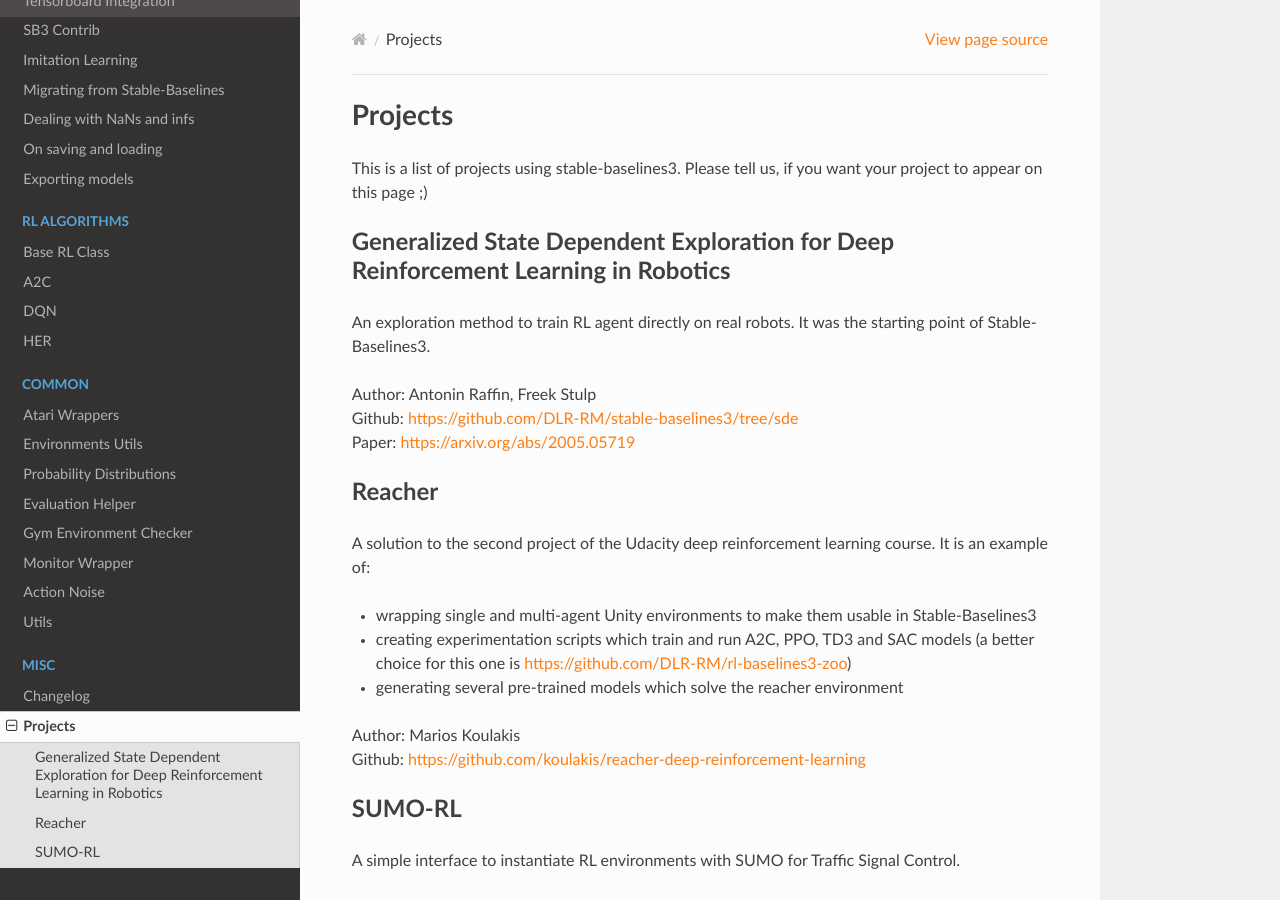
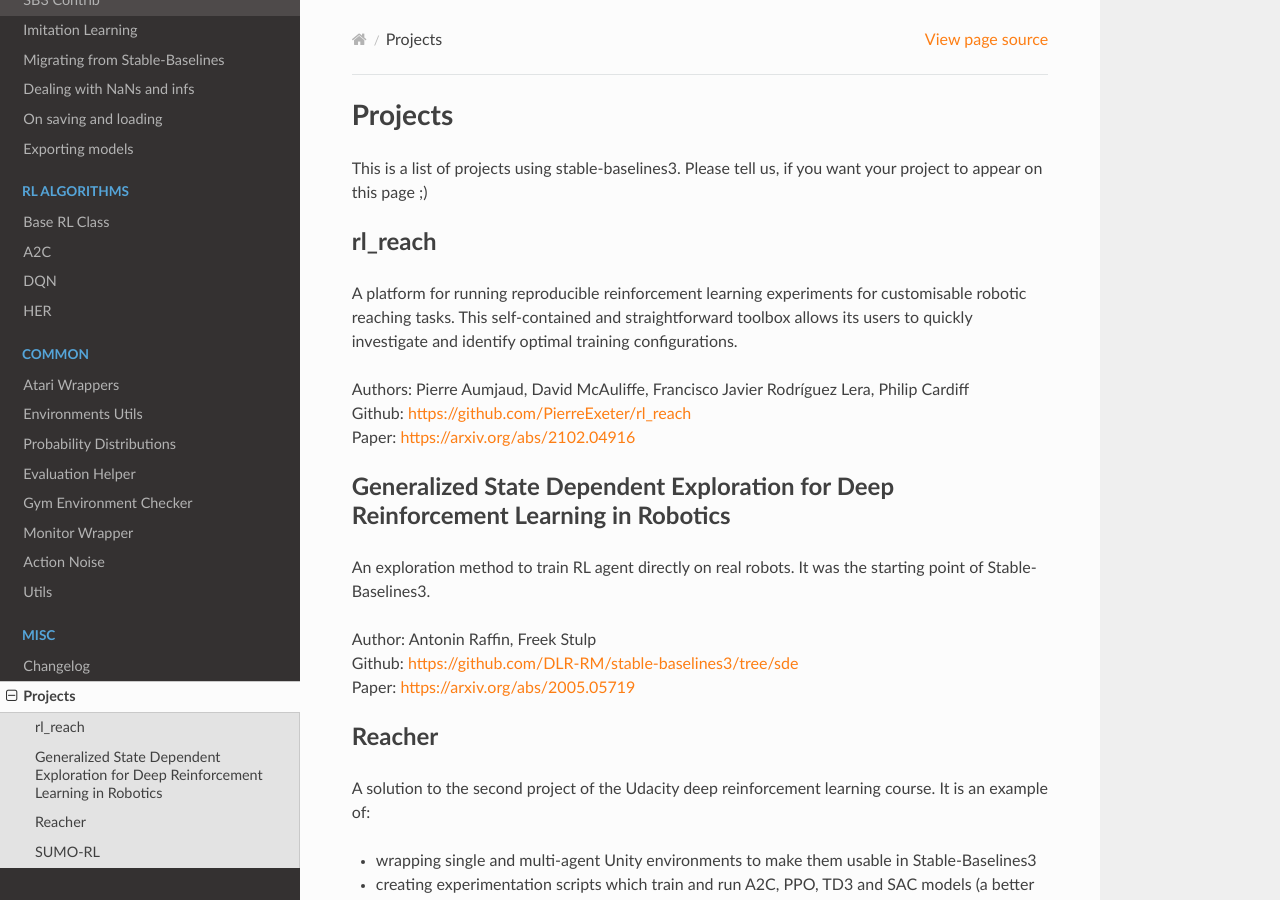
Before and after one commit to DLR-RM/stable-baselines3, a Sphinx documentation site: the page built from docs/misc/projects.rst, in a window 1280 px wide and 900 px high. Built offline with Sphinx 7.4.7 and the Read the Docs theme 2.0.0, drawn with Linux system fonts in a browser that asks for light colours; pages that are not in the unit, such as notebooks, are missing from menus.

Commit message:
Added new project using SB3 in the documentation: rl_reach

```diff
--- a/docs/misc/changelog.rst
+++ b/docs/misc/changelog.rst
@@ -13,6 +13,7 @@
 Documentation:
 ^^^^^^^^^^^^^^
 - Fixed examples
+- Added new project using SB3: rl_reach (@PierreExeter)
 
 
 Pre-Release 0.11.1 (2021-02-27)
@@ -588,4 +589,4 @@
 @tirafesi @blurLake @koulakis @joeljosephjin @shwang @rk37 @andyshih12 @RaphaelWag @xicocaio
 @diditforlulz273 @liorcohen5 @ManifoldFR @mloo3 @SwamyDev @wmmc88 @megan-klaiber @thisray
 @tfederico @hn2 @LucasAlegre @AptX395 @zampanteymedio @decodyng @ardabbour @lorenz-h @mschweizer @lorepieri8
-@ShangqunYu
+@ShangqunYu @PierreExeter
--- a/docs/misc/projects.rst
+++ b/docs/misc/projects.rst
@@ -14,6 +14,15 @@
 ..
 .. | Author: Antonin Raffin  (@araffin)
 .. | Github repo: https://github.com/araffin/RL-Racing-Robot
+
+rl_reach
+--------
+
+A platform for running reproducible reinforcement learning experiments for customisable robotic reaching tasks. This self-contained and straightforward toolbox allows its users to quickly investigate and identify optimal training configurations.
+
+| Authors: Pierre Aumjaud, David McAuliffe, Francisco Javier Rodríguez Lera, Philip Cardiff
+| Github: https://github.com/PierreExeter/rl_reach
+| Paper: https://arxiv.org/abs/2102.04916
 
 
 Generalized State Dependent Exploration for Deep Reinforcement Learning in Robotics
```
